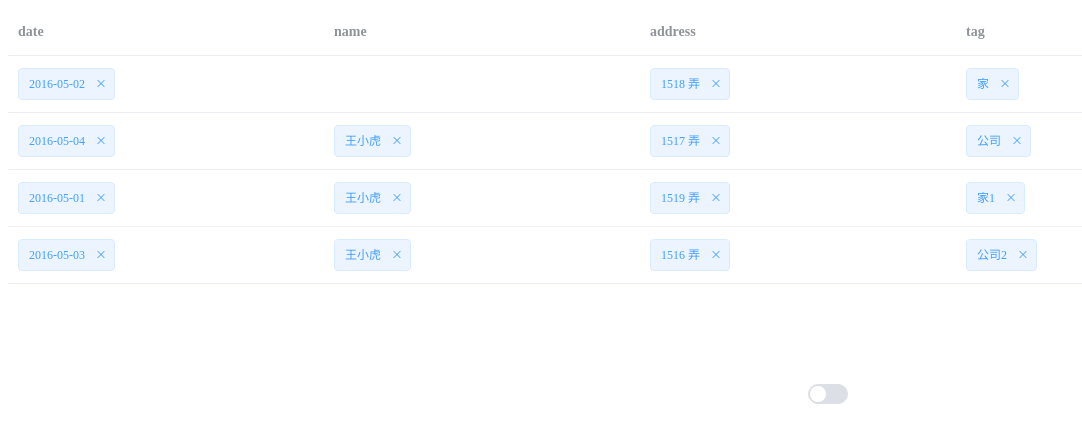
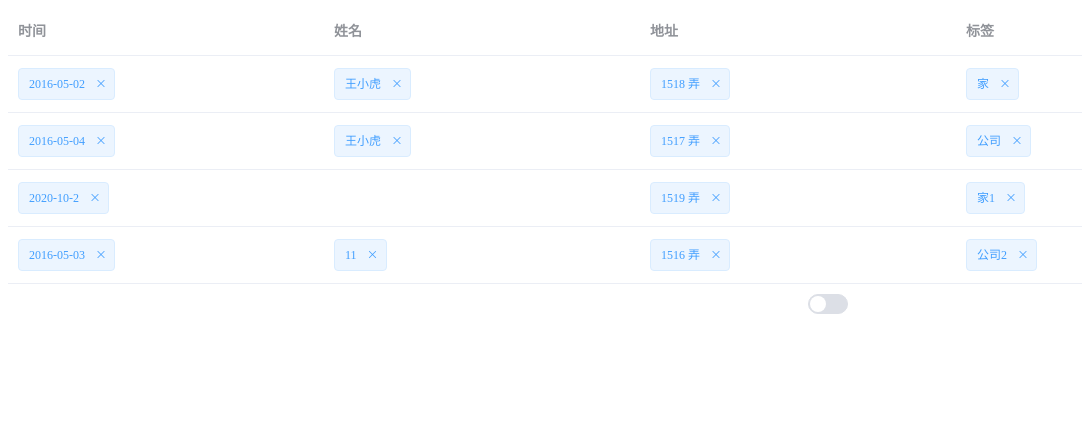
Before and after one commit to jutian88/vue-cli3, a Vue app: page /#/ in a window 1280 px wide. Shown: the top 442 px of the page, without its empty margins (0-1082 px from the left). Built offline with nearby package versions, Linux system fonts and the light colour scheme.

Commit message:
添加操作 - 点击开始按钮, 自动从左到右遍历table的单元格, 定位到暂停的行列

```diff
--- a/src/views/verify-list/right-table.vue
+++ b/src/views/verify-list/right-table.vue
@@ -8,14 +8,14 @@
         v-for="(item,index) in labelData"
         :key="item.enName"
         :prop="item.enName"
-        :label="item.enName"
+        :label="item.cnName"
       >
         <template slot-scope="scope">
           <el-tag
             v-if="scope.row[item.enName]"
             closable
             disable-transitions
-            @close="handleClose(item, scope.row, scope.$index)"
+            @close="handleClose(item, scope.$index)"
           >
             {{scope.row[item.enName]}}
           </el-tag>
@@ -23,7 +23,7 @@
       </el-table-column>
     </el-table>
     <el-switch
-      :style="{marginTop: '100px', marginLeft: '800px'}"
+      :style="{marginTop: '10px', marginLeft: '800px'}"
       v-model="isTrunOn"
       active-color="#13ce66"
     >
@@ -44,7 +44,7 @@ export default {
       tableData: [
         {
           date: '2016-05-02',
-          name: '',
+          name: '王小虎',
           address: '1518 弄',
           tag: '家'
         },
@@ -55,55 +55,62 @@ export default {
           tag: '公司'
         },
         {
-          date: '2016-05-01',
-          name: '王小虎',
+          date: '2020-10-2',
+          name: '',
           address: '1519 弄',
           tag: '家1'
         },
         {
           date: '2016-05-03',
-          name: '王小虎',
+          name: '11',
           address: ' 1516 弄',
           tag: '公司2'
         }
       ],
-      isTrunOn: false
+      isTrunOn: false,
+      toDoTableData: [],
+      currentRow: 0,
+      currentColumn: 0,
+      todoIndex: 0
     }
+  },
+  created() {
+    this.toDoTableData = JSON.parse(JSON.stringify(this.tableData))
   },
   watch: {
     // 监听弹窗是否打开
     isTrunOn(val) {
       if (val) {
         console.log('开始启动')
-        this.tableData.map((obj, index) => {
-          console.log(this.isTrunOn, index + '--index')
-          // console.log( Object.keys(obj)); //获取对象的属性名
-          // console.log( Object.values(obj)); // 获取对象的属性值
+        this.toDoTableData.map((obj, index) => {
           // 第一层判断
           if (this.isTrunOn) {
-            console.log('进来1', index + '--index')
-            for (const name in obj) {
-              // 第二层判断
-              if (name == 'name' && this.isTrunOn) {
-                console.log('进来2', index + '--index', !obj[name])
-                // 第三层判断
-                if (!obj[name]) {
-                  console.log('进来3', index + '--index', obj, name + '-----暂停的重要参数')
-                  console.log('得出的行列--' + index + name)
-                  this.isTrunOn = false
-                  break
-                }
+            let currentColumn = 0
+            // console.log('进来1', index + '--index')
+            for (const enName in obj) {
+              currentColumn++
+              // 第二层判断: 无值时或者手动暂停
+              if (!obj[enName]) {
+                this.currentRow =  index +1
+                // console.log('进来3', index + '--行')
+                this.isTrunOn = false
+                break
+              } else {
+                delete this.toDoTableData[index][enName]
               }
             }
+            this.currentColumn = currentColumn
           }
         })
       } else {
-        console.log('停止')
+        this.toDoTableData.splice(0, this.currentRow)
+        console.log("当前行列: "+this.currentRow+'-'+this.currentColumn);
+        console.log(this.toDoTableData, '停止')
       }
     }
   },
   methods: {
-    handleClose(item, row, index) {
+    handleClose(item, index) {
       let obj = this.tableData[index]
       const enName = item.enName
       // const changedTag = obj.filter(elem => elem[enName] == row[item.key])[0]
```
